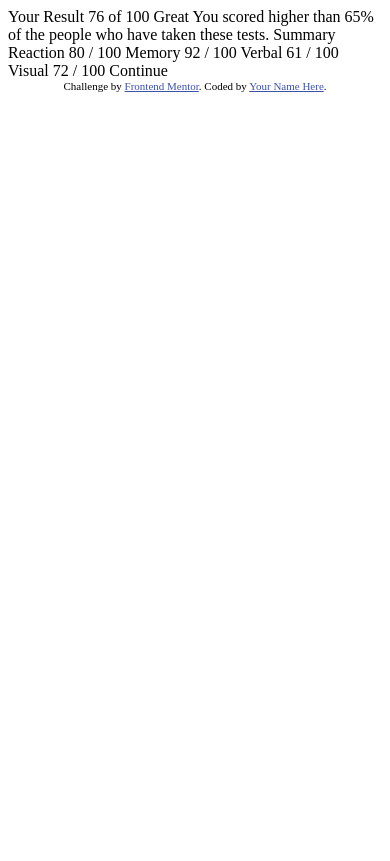
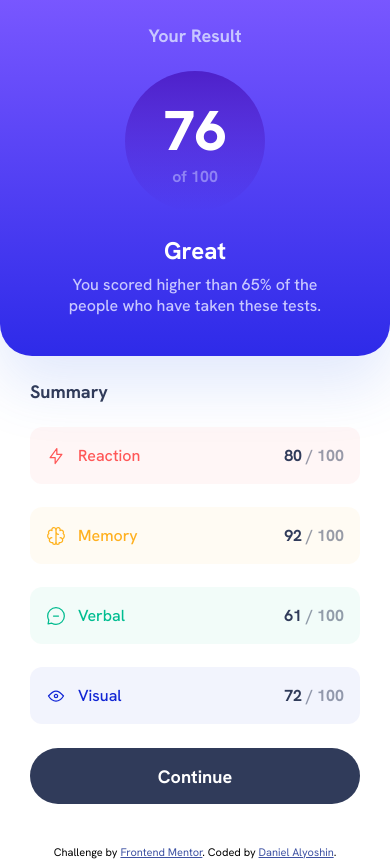
Before and after one commit to danielalyoshin/frontend-mentor-results-summary-component, a plain HTML site: page index.html in a window 390 px wide. Drawn offline with Linux system fonts and the light colour scheme.

Commit message:
Complete component

```diff
--- a/index.html
+++ b/index.html
@@ -1,47 +1,73 @@
 <!DOCTYPE html>
 <html lang="en">
+
 <head>
   <meta charset="UTF-8">
-  <meta name="viewport" content="width=device-width, initial-scale=1.0"> <!-- displays site properly based on user's device -->
+
+  <!-- displays site properly based on user's device -->
+  <meta name="viewport" content="width=device-width, initial-scale=1.0">
 
   <link rel="icon" type="image/png" sizes="32x32" href="./assets/images/favicon-32x32.png">
 
+  <link rel="stylesheet" href="reset.css">
+  <link rel="stylesheet" href="style.css">
+
   <title>Frontend Mentor | Results summary component</title>
+</head>
 
-  <!-- Feel free to remove these styles or customise in your own stylesheet 👍 -->
-  <style>
-    .attribution { font-size: 11px; text-align: center; }
-    .attribution a { color: hsl(228, 45%, 44%); }
-  </style>
-</head>
 <body>
+  <main>
+    <div class="container">
+      <div class="card">
+        <div class="score-section">
+          <h1>Your Result</h1>
+          <p class="score"><span>76</span>of 100</p>
+          <p class="rating">Great</p>
+          <p>You scored higher than 65% of the people who have taken these tests.</p>
+        </div>
+        <div class="summary-section">
+          <h2>Summary</h2>
+          <div class="score-breakdown">
+            <div class="breakdown-element">
+              <div class="flex-group">
+                <img src="./assets/images/icon-reaction.svg" alt="">
+                <h3>Reaction</h3>
+              </div>
+              <p><span>80</span> / 100</p>
+            </div>
+            <div class="breakdown-element">
+              <div class="flex-group">
+                <img src="./assets/images/icon-memory.svg" alt="">
+                <h3>Memory</h3>
+              </div>
+              <p><span>92</span> / 100</p>
+            </div>
+            <div class="breakdown-element">
+              <div class="flex-group">
+                <img src="./assets/images/icon-verbal.svg" alt="">
+                <h3>Verbal</h3>
+              </div>
+              <p><span>61</span> / 100</p>
+            </div>
+            <div class="breakdown-element">
+              <div class="flex-group">
+                <img src="./assets/images/icon-visual.svg" alt="">
+                <h3>Visual</h3>
+              </div>
+              <p><span>72</span> / 100</p>
+            </div>
+          </div>
+          <button>Continue</button>
+        </div>
+      </div>
+    </div>
+  </main>
+  <footer>
+    <div class="attribution">
+      Challenge by <a href="https://www.frontendmentor.io?ref=challenge" target="_blank">Frontend Mentor</a>.
+      Coded by <a href="https://github.com/danielalyoshin" target="_blank">Daniel Alyoshin</a>.
+    </div>
+  </footer>
+</body>
 
-  Your Result
-  76
-  of 100
-
-  Great
-  You scored higher than 65% of the people who have taken these tests.
-
-  Summary
-
-  Reaction
-  80 / 100
-
-  Memory
-  92 / 100
-
-  Verbal
-  61 / 100
-
-  Visual
-  72 / 100
-
-  Continue
-
-  <div class="attribution">
-    Challenge by <a href="https://www.frontendmentor.io?ref=challenge" target="_blank">Frontend Mentor</a>.
-    Coded by <a href="#">Your Name Here</a>.
-  </div>
-</body>
 </html>
--- /dev/null
+++ b/style.css
@@ -0,0 +1,298 @@
+:root {
+    --light-red: hsl(0, 100%, 67%);
+    --orangey-yellow: hsl(39, 100%, 56%);
+    --green-teal: hsl(166, 100%, 37%);
+    --cobalt-blue: hsl(234, 85%, 45%);
+
+    --light-red-faded: hsla(0, 100%, 67%, 5%);
+    --orangey-yellow-faded: hsla(39, 100%, 56%, 5%);
+    --green-teal-faded: hsla(166, 100%, 37%, 5%);
+    --cobalt-blue-faded: hsla(234, 85%, 45%, 5%);
+
+    --light-slate-blue: hsl(252, 100%, 67%);
+    --light-royal-blue: hsl(241, 81%, 54%);
+
+    --violet-blue: hsla(256, 72%, 46%, 1);
+    --persian-blue: hsla(241, 72%, 46%, 0);
+
+    --white: hsl(0, 0%, 100%);
+    --pale-blue: hsl(221, 100%, 96%);
+    --light-lavender: hsl(241, 100%, 89%);
+    --dark-gray-blue: hsl(224, 30%, 27%);
+
+    --light-lavender-faded: hsla(241, 100%, 89%, 52%);
+    --dark-gray-blue-faded: hsla(224, 30%, 27%, 50%);
+}
+
+@font-face {
+    font-family: 'Hanken Grotesk';
+    src: url(./assets/fonts/HankenGrotesk-VariableFont_wght.ttf);
+}
+
+body {
+    background-color: var(--pale-blue);
+    font-family: 'Hanken Grotesk', Helvetica, Arial, sans-serif;
+    font-size: 1.125rem;
+}
+
+.container {
+    display: grid;
+    place-items: center;
+    min-height: 100vh;
+}
+
+.card {
+    max-width: 46rem;
+    display: flex;
+    background-color: var(--white);
+    border-radius: 2rem;
+    box-shadow: 0 1.875rem 3.75rem rgba(61, 108, 236, 0.15);
+}
+
+.score-section {
+    display: flex;
+    flex: 1;
+    flex-direction: column;
+    align-items: center;
+    justify-content: space-between;
+    text-align: center;
+    background: linear-gradient(180deg, var(--light-slate-blue), var(--light-royal-blue));
+    border-radius: 2rem;
+    padding: 2.375rem 2.5rem 2.875rem 2.5rem;
+    color: var(--light-lavender);
+}
+
+.score-section h1 {
+    font-weight: 700;
+    font-size: 1.5rem;
+    line-height: 1.2917;
+    margin-bottom: 2.1875rem;
+}
+
+.score-section .score {
+    width: 12.5rem;
+    height: 12.5rem;
+    display: flex;
+    flex-direction: column;
+    align-items: center;
+    justify-content: center;
+    border-radius: 50%;
+    background: linear-gradient(180deg, var(--violet-blue), var(--persian-blue));
+    font-weight: 700;
+    line-height: 1.2778;
+    color: var(--light-lavender-faded);
+}
+
+.score-section .score span {
+    font-weight: 800;
+    font-size: 4.5rem;
+    line-height: 1;
+    color: var(--white);
+    margin-bottom: 0.25rem;
+}
+
+.score-section .rating {
+    font-weight: 700;
+    font-size: 2rem;
+    line-height: 1.3125;
+    color: var(--white);
+    margin: 1.75rem 0 0.875rem 0;
+}
+
+.score-section p {
+    font-weight: 500;
+    line-height: 1.2778;
+    padding: 0 0.875rem 0 0.875rem;
+}
+
+.summary-section {
+    display: flex;
+    flex: 1;
+    flex-direction: column;
+    justify-content: space-between;
+    padding: 2.375rem 2.5rem 2.875rem 2.5rem;
+}
+
+.summary-section h2 {
+    font-weight: 700;
+    font-size: 1.5rem;
+    line-height: 1.2917;
+    color: var(--dark-gray-blue);
+    margin-bottom: 1.75rem;
+}
+
+.summary-section .score-breakdown {
+    display: flex;
+    flex-direction: column;
+    justify-content: space-between;
+    gap: 1rem;
+}
+
+.summary-section .score-breakdown .breakdown-element {
+    display: flex;
+    align-items: center;
+    justify-content: space-between;
+    border-radius: 0.75rem;
+    padding: 1rem;
+}
+
+.summary-section .score-breakdown .breakdown-element:nth-child(1) {
+    background-color: var(--light-red-faded);
+    color: var(--light-red);
+}
+
+.summary-section .score-breakdown .breakdown-element:nth-child(2) {
+    background-color: var(--orangey-yellow-faded);
+    color: var(--orangey-yellow);
+}
+
+.summary-section .score-breakdown .breakdown-element:nth-child(3) {
+    background-color: var(--green-teal-faded);
+    color: var(--green-teal);
+}
+
+.summary-section .score-breakdown .breakdown-element:nth-child(4) {
+    background-color: var(--cobalt-blue-faded);
+    color: var(--cobalt-blue);
+}
+
+.summary-section .score-breakdown .breakdown-element .flex-group {
+    display: flex;
+    align-items: center;
+    gap: 0.75rem;
+}
+
+.summary-section .score-breakdown .breakdown-element .flex-group h3 {
+    font-weight: 500;
+    font-size: 1.125rem;
+    line-height: 1.2778;
+}
+
+.summary-section .score-breakdown .breakdown-element .flex-group img {
+    height: 1.25rem;
+    width: 1.25rem;
+}
+
+.summary-section .score-breakdown .breakdown-element p {
+    font-weight: 700;
+    line-height: 1.2778;
+    color: var(--dark-gray-blue-faded);
+}
+
+.summary-section .score-breakdown .breakdown-element p span {
+    color: var(--dark-gray-blue);
+}
+
+.summary-section button {
+    height: 3.5rem;
+    font-weight: 700;
+    line-height: 1.2778;
+    color: var(--white);
+    background-color: var(--dark-gray-blue);
+    border: none;
+    border-radius: 1.75rem;
+    margin-top: 2.5625rem;
+    cursor: pointer;
+}
+
+.summary-section button:hover {
+    background: linear-gradient(180deg, var(--light-slate-blue), var(--light-royal-blue));
+}
+
+.attribution {
+    font-size: 0.6875rem;
+    text-align: center;
+}
+
+.attribution a {
+    color: hsl(228, 45%, 44%);
+}
+
+@media (max-width: 40rem) {
+
+    body {
+        background-color: var(--white);
+        font-size: 1rem;
+    }
+
+    .container {
+        place-items: normal start;
+    }
+
+    .card {
+        max-width: 100vw;
+        flex-direction: column;
+        background-color: none;
+        border-radius: none;
+        box-shadow: none;
+    }
+
+    .score-section {
+        flex: 0;
+        border-radius: 0 0 2rem 2rem;
+        box-shadow: 0 1.875rem 3.75rem rgba(61, 108, 236, 0.15);
+        padding: 1.5rem 1.875rem 2.5rem 1.875rem;
+    }
+
+    .score-section h1 {
+        font-size: 1.125rem;
+        line-height: 1.2778;
+        margin-bottom: 1.5rem;
+    }
+
+    .score-section .score {
+        width: 8.75rem;
+        height: 8.75rem;
+        line-height: 1.3125;
+    }
+
+    .score-section .score span {
+        font-size: 3.5rem;
+        line-height: 1.2857;
+        margin-bottom: 0;
+    }
+
+    .score-section .rating {
+        font-size: 1.5rem;
+        line-height: 1.2917;
+        margin: 1.5rem 0 0.5rem 0;
+    }
+
+    .score-section p {
+        line-height: 1.3125;
+        padding: 0 1.75rem 0 1.75rem;
+    }
+
+    .summary-section {
+        padding: 1.5rem 1.875rem 2.5rem 1.875rem;
+    }
+
+    .summary-section h2 {
+        font-size: 1.125rem;
+        line-height: 1.2778;
+        margin-bottom: 1.5rem;
+    }
+
+    .summary-section .score-breakdown {
+        flex: auto;
+    }
+
+    .summary-section .score-breakdown .breakdown-element {
+        padding: 1.125rem 1rem;
+    }
+
+    .summary-section .score-breakdown .breakdown-element .flex-group h3 {
+        font-size: 1rem;
+        line-height: 1.3125;
+    }
+
+    .summary-section .score-breakdown .breakdown-element p {
+        line-height: 1.3125;
+    }
+
+    .summary-section button {
+        font-size: 1.125rem;
+        margin-top: 1.5rem;
+    }
+
+}
```
